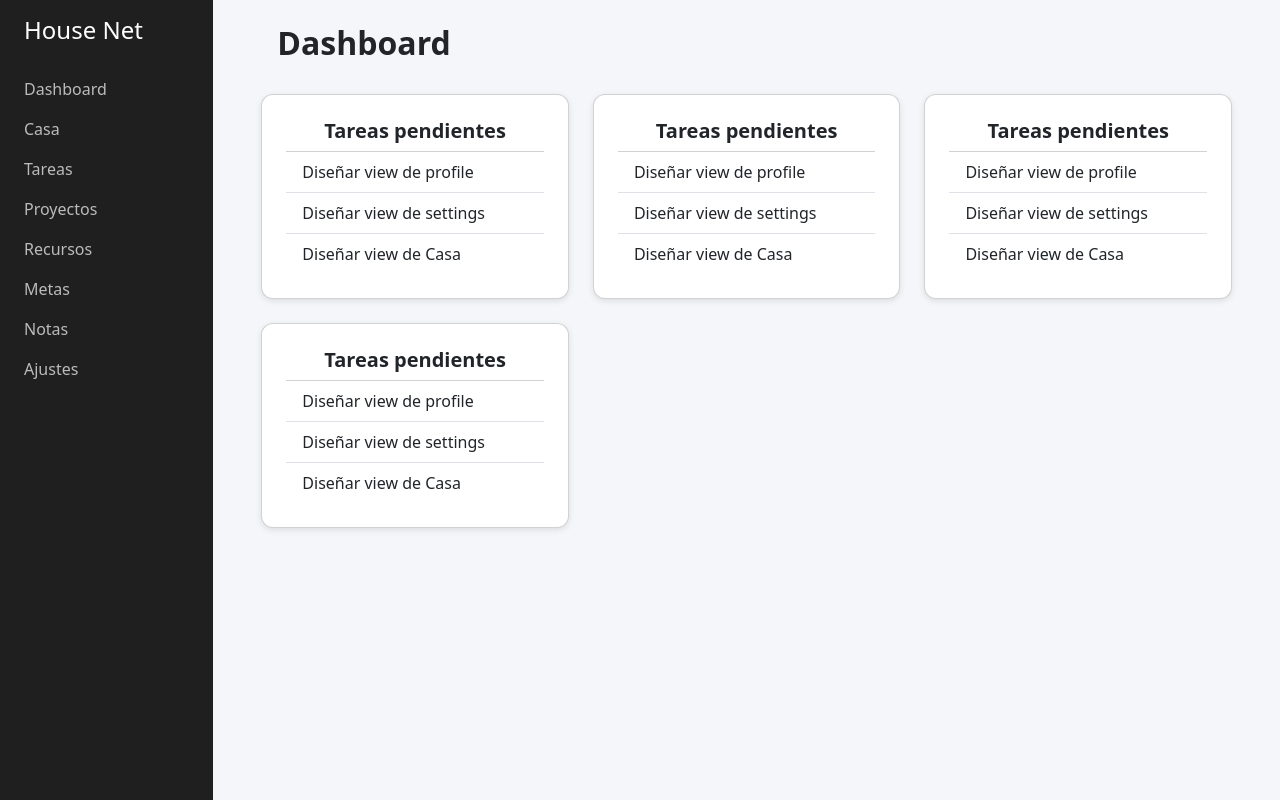
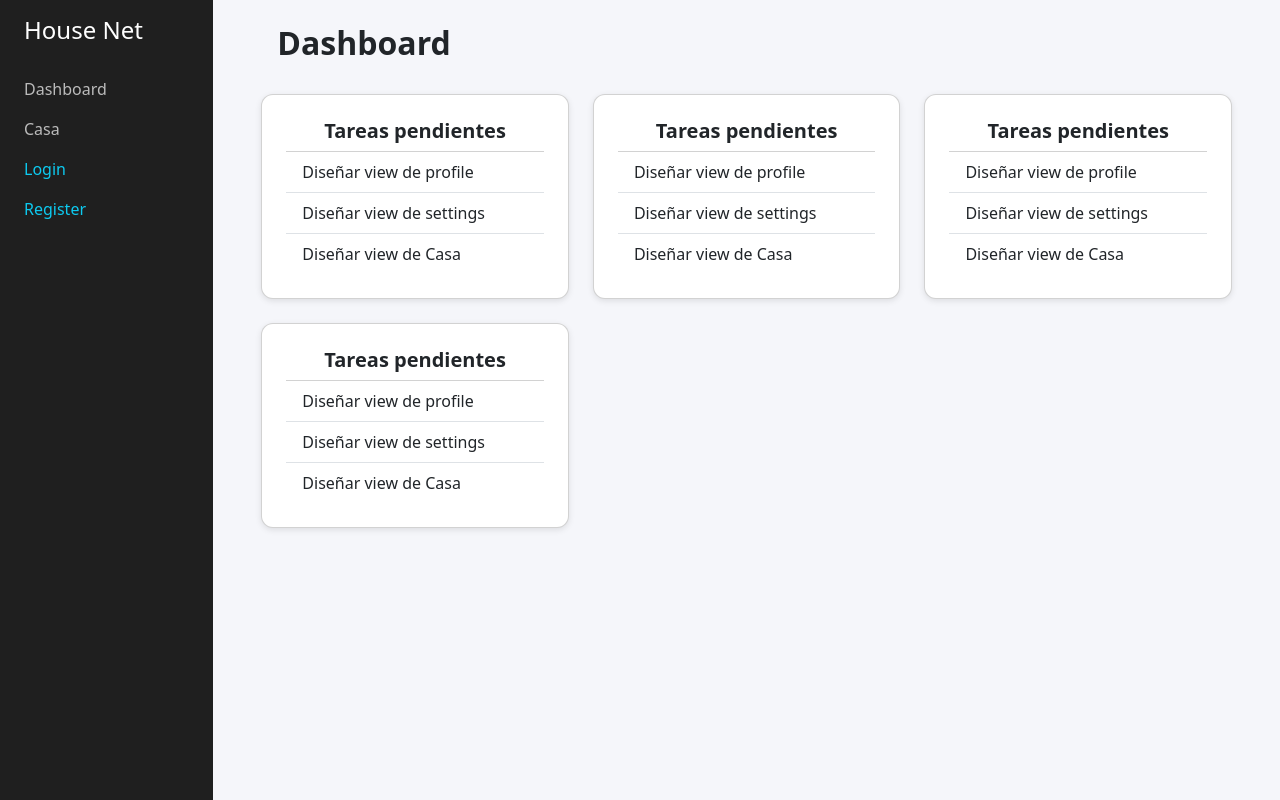
Before and after one commit to cmssandoval/house-net-frontend, a React (Vite) app: page / in a window 1280 px wide. Built offline with nearby package versions, Linux system fonts and the light colour scheme.

Commit message:
fix(Sidebar): comment undefinded view lines, add Login and Register links

```diff
--- a/src/components/Sidebar.tsx
+++ b/src/components/Sidebar.tsx
@@ -20,12 +20,15 @@ const Sidebar = () => {
 
               <Nav.Link className="py-2" as={Link} to="/"          > Dashboard </Nav.Link>
               <Nav.Link className="py-2" as={Link} to="/casa"      > Casa </Nav.Link>
-              <Nav.Link className="py-2" as={Link} to="/tareas"    > Tareas </Nav.Link>
-              <Nav.Link className="py-2" as={Link} to="/proyectos" > Proyectos </Nav.Link>
-              <Nav.Link className="py-2" as={Link} to="/recursos"  > Recursos </Nav.Link>
-              <Nav.Link className="py-2" as={Link} to="/metas"     > Metas </Nav.Link>
-              <Nav.Link className="py-2" as={Link} to="/notas"     > Notas </Nav.Link>
-              <Nav.Link className="py-2" as={Link} to="/ajustes"   > Ajustes </Nav.Link>
+              {/* <Nav.Link className="py-2" as={Link} to="/tareas"    > Tareas </Nav.Link> */}
+              {/* <Nav.Link className="py-2" as={Link} to="/proyectos" > Proyectos </Nav.Link> */}
+              {/* <Nav.Link className="py-2" as={Link} to="/recursos"  > Recursos </Nav.Link> */}
+              {/* <Nav.Link className="py-2" as={Link} to="/metas"     > Metas </Nav.Link> */}
+              {/* <Nav.Link className="py-2" as={Link} to="/notas"     > Notas </Nav.Link> */}
+              {/* <Nav.Link className="py-2" as={Link} to="/ajustes"   > Ajustes </Nav.Link> */}
+              <Nav.Link className="text-info py-2" as={Link} to="/login"   > Login </Nav.Link>
+              <Nav.Link className="text-info py-2" as={Link} to="/register"   > Register </Nav.Link>
+
             </Nav>
           </Navbar.Collapse>
         </Container>
```
